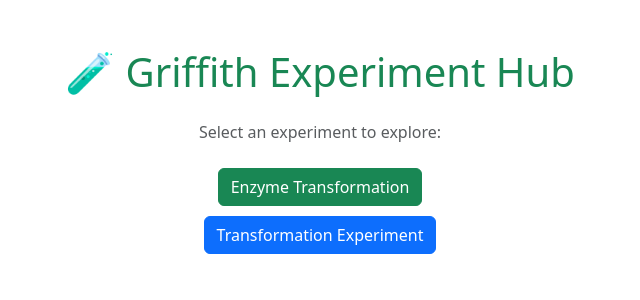
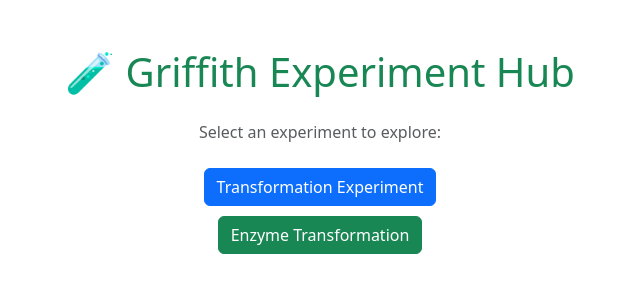
Before and after one commit to ralap-na/griffith-experiment, a React (Create React App) app: page / in a window 1280 px wide. Shown: the top 300 px of the page, without its empty margins (320-960 px from the left). Built offline with nearby package versions, Linux system fonts and the light colour scheme.

Commit message:
refactor: reorder the game button

```diff
--- a/src/App.js
+++ b/src/App.js
@@ -8,9 +8,9 @@
   return (
       <Router>
         <Routes>
-          <Route path="/" element={<Home />} />
-          <Route path="/enzyme" element={<EnzymePage />} />
-          <Route path="/transformation" element={<TransformationPage />} />
+            <Route path="/" element={<Home />} />
+            <Route path="/transformation" element={<TransformationPage />} />
+            <Route path="/enzyme" element={<EnzymePage />} />
         </Routes>
       </Router>
   );
--- a/src/pages/Home.js
+++ b/src/pages/Home.js
@@ -9,8 +9,12 @@
             <p className="text-muted mb-4">Select an experiment to explore:</p>
 
             <div style={{display: 'flex', flexDirection: 'column', gap: '10px', alignItems: 'center'}}>
-                <button className="btn btn-success" onClick={() => navigate('/enzyme')}>Enzyme Transformation</button>
-                <button className="btn btn-primary" onClick={() => navigate('/transformation')}>Transformation Experiment</button>
+                <button className="btn btn-primary" onClick={() => navigate('/transformation')}>Transformation
+                    Experiment
+                </button>
+                <button className="btn btn-success" onClick={() => navigate('/enzyme')}>
+                    Enzyme Transformation
+                </button>
             </div>
 
         </div>
```
